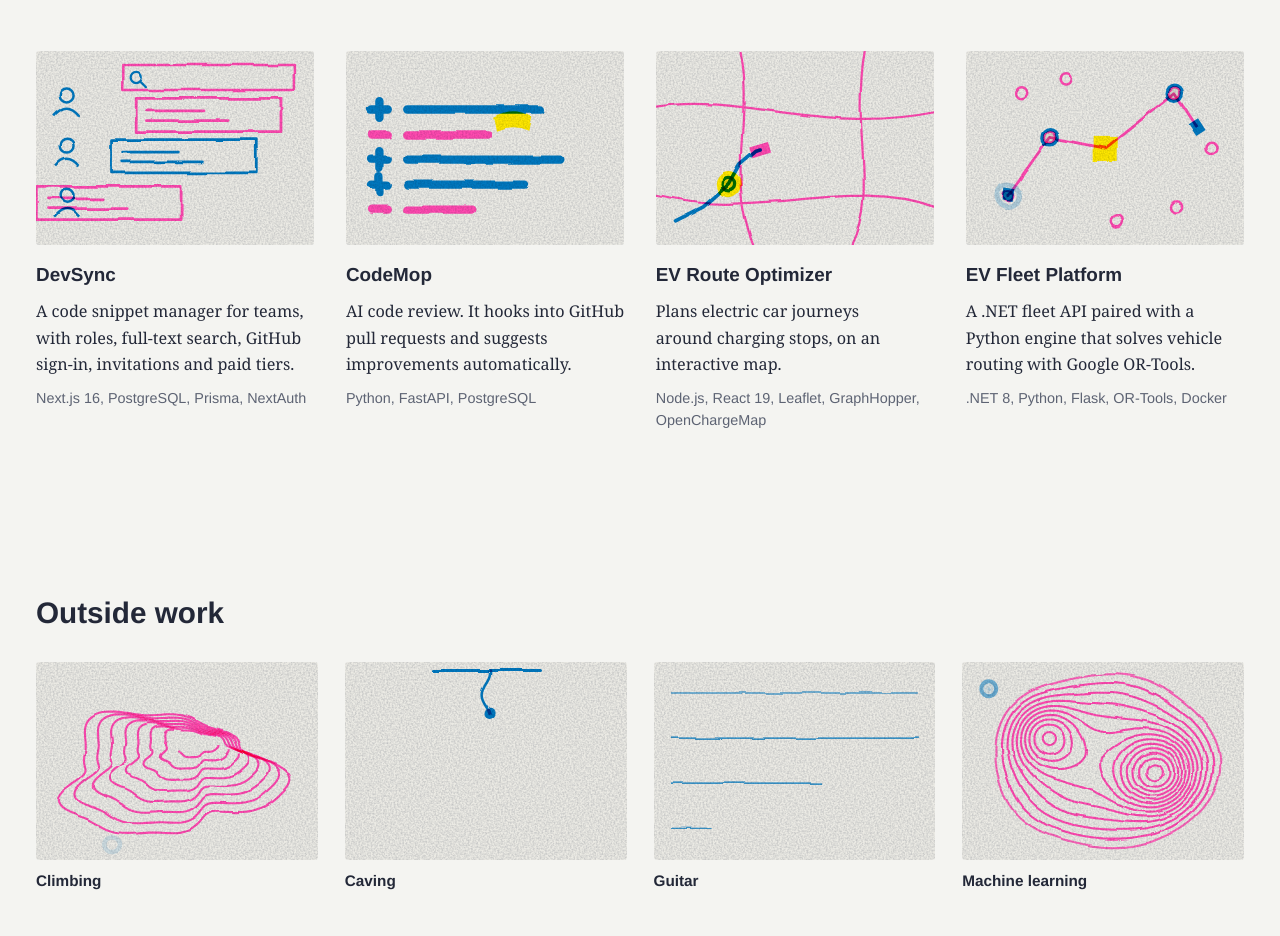
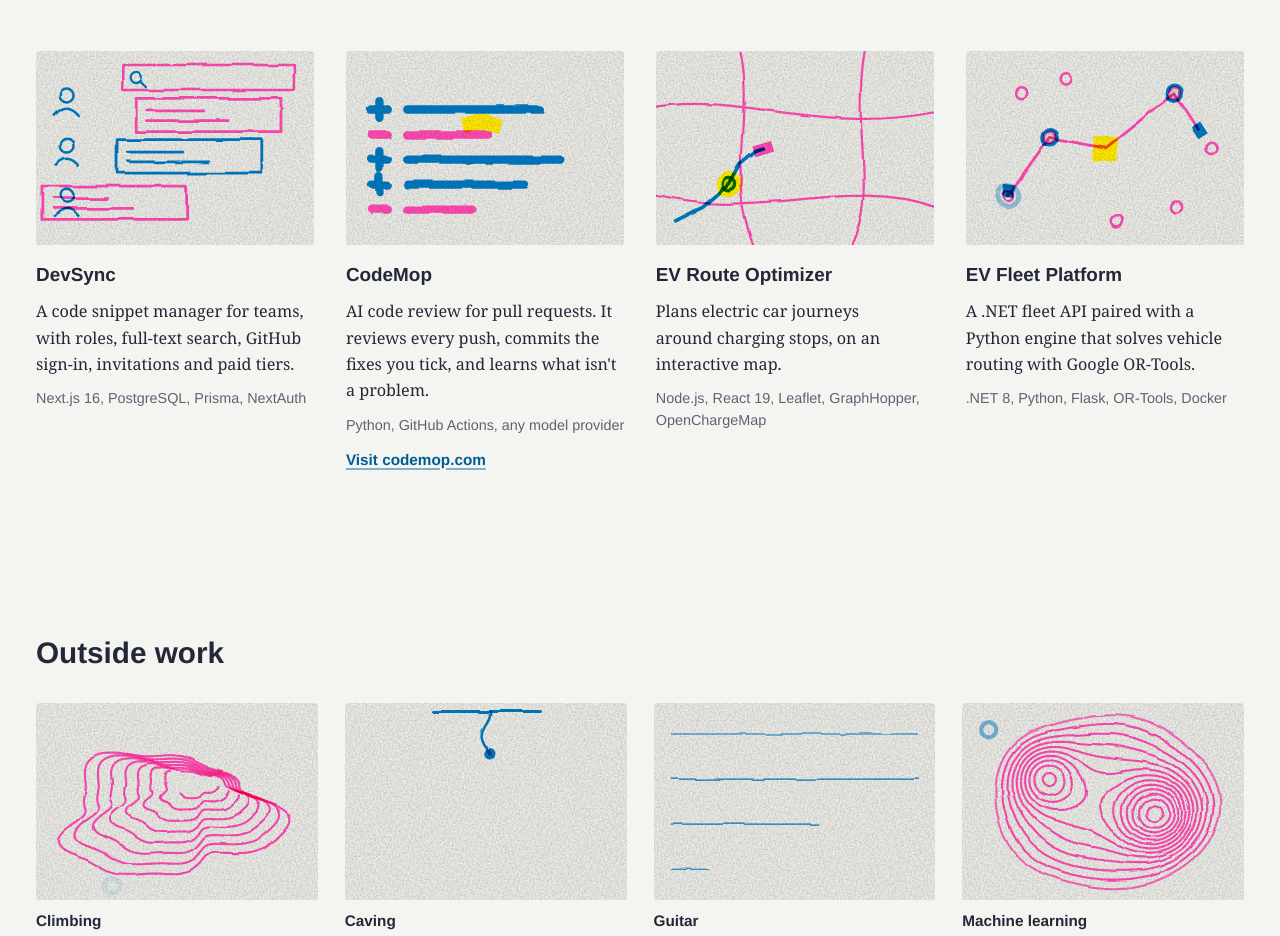
Before and after one commit to sgtwickool/kempgt.com, an Astro site: page / in a window 1280 px wide. Shown: the part 4194-5130 px from the top of the page. Built offline with nearby package versions, Linux system fonts and the light colour scheme; Astro itself is replaced by a stand-in of ours.

Commit message:
Link the CodeMop card to codemop.com, and say what CodeMop does now

```diff
--- a/src/pages/index.astro
+++ b/src/pages/index.astro
@@ -16,6 +16,8 @@ interface Item {
   body: string;
   stack?: string;
   when?: string;
+  /** Where to find it, e.g. its own site */
+  link?: { href: string; text: string };
 }
 
 const route: Item[] = [
@@ -100,8 +102,9 @@ const sideProjects: Item[] = [
   {
     print: "mop",
     title: "CodeMop",
-    body: "AI code review. It hooks into GitHub pull requests and suggests improvements automatically.",
-    stack: "Python, FastAPI, PostgreSQL",
+    body: "AI code review for pull requests. It reviews every push, commits the fixes you tick, and learns what isn't a problem.",
+    stack: "Python, GitHub Actions, any model provider",
+    link: { href: "https://codemop.com", text: "Visit codemop.com" },
   },
   {
     print: "evRoute",
@@ -301,6 +304,16 @@ const featureTitle = "m-0 font-sans text-[1.9rem] leading-[1.05] font-black trac
             <h3 class={itemTitle}>{project.title}</h3>
             <p class="m-0 text-[0.9rem] leading-relaxed">{project.body}</p>
             <p class="stack m-0">{project.stack}</p>
+            {project.link && (
+              <a
+                href={project.link.href}
+                target="_blank"
+                rel="noopener"
+                class="link self-start font-sans text-[0.85rem]"
+              >
+                {project.link.text}
+              </a>
+            )}
           </article>
         ))}
       </div>
```
